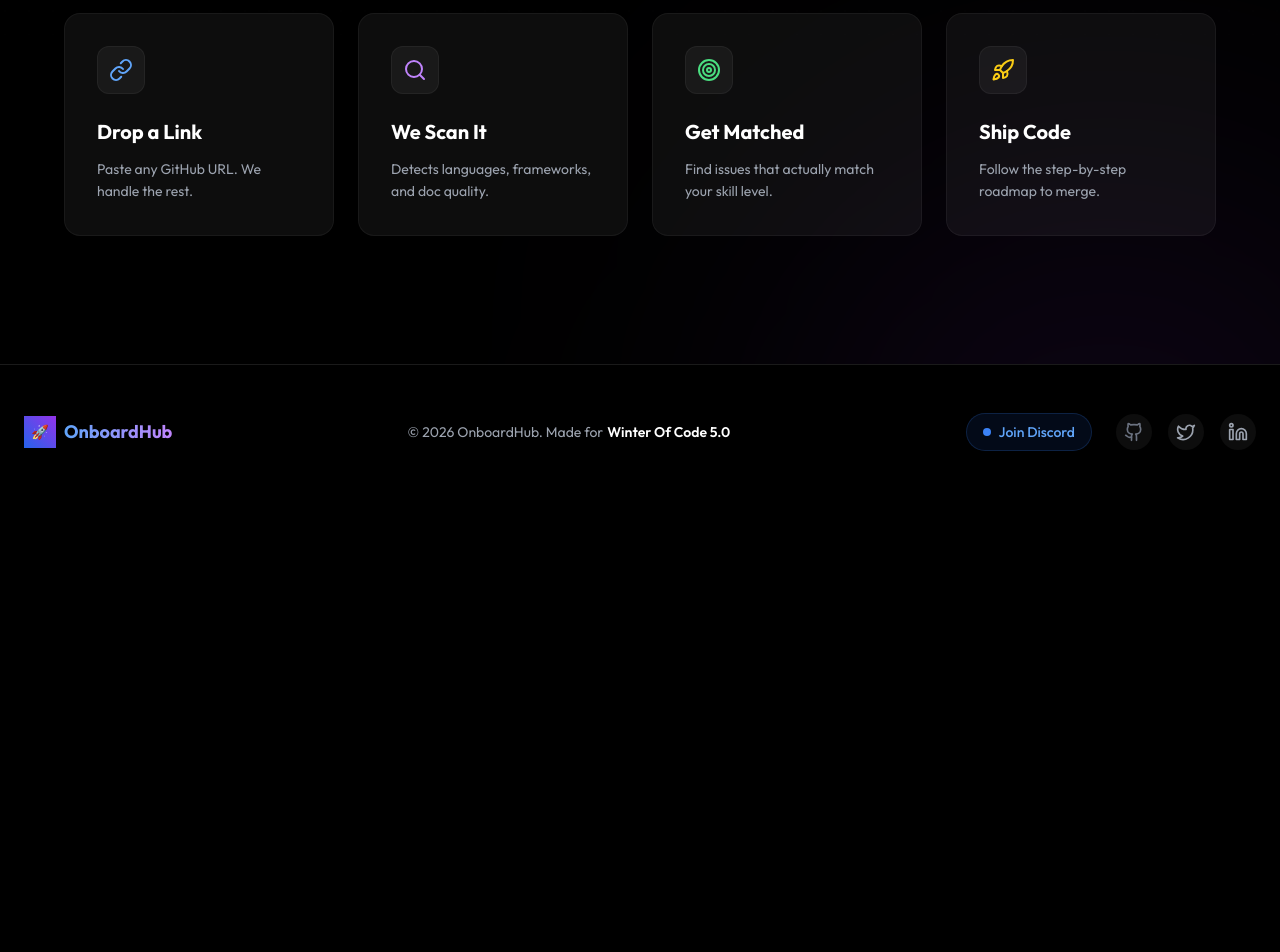
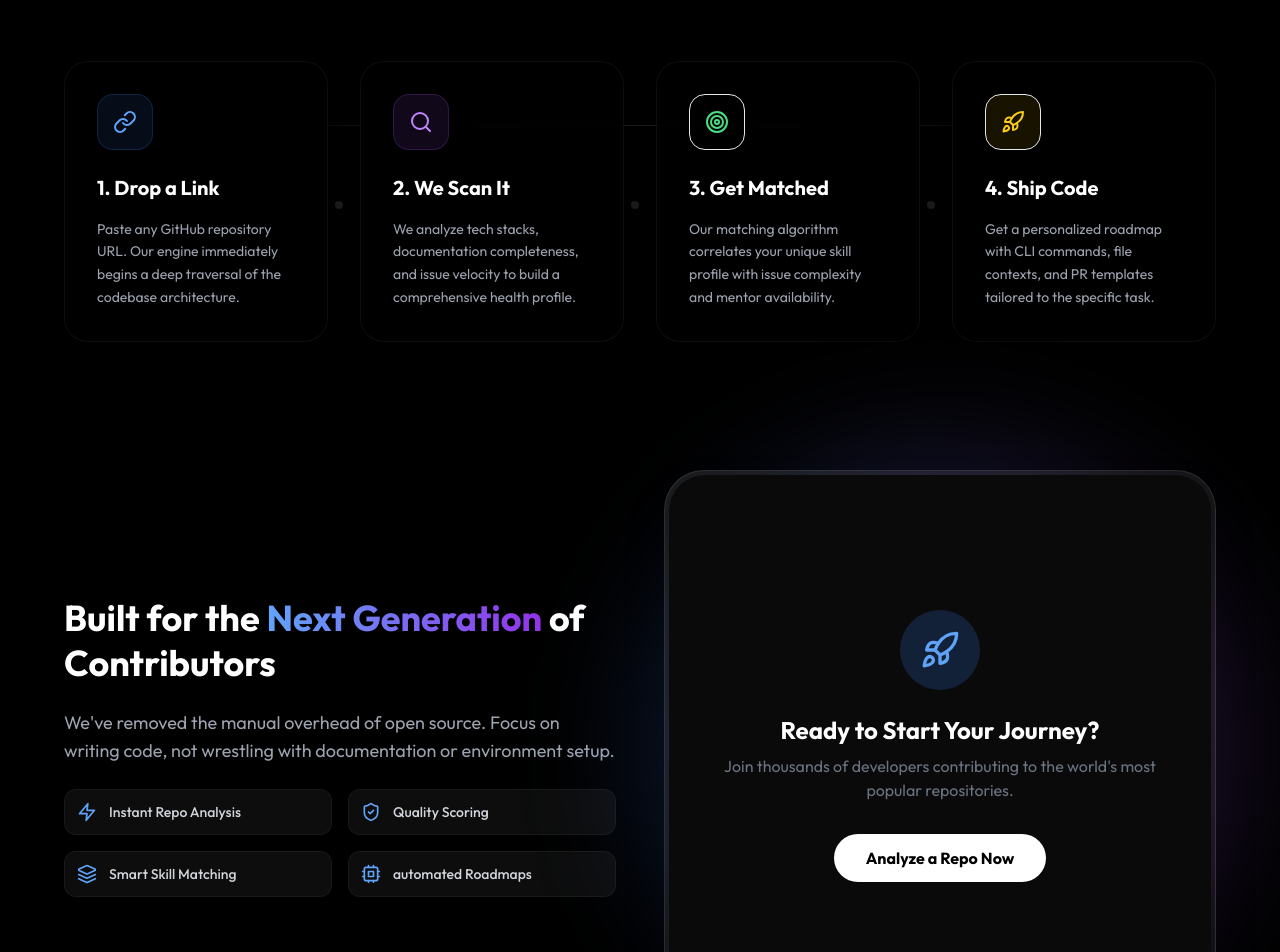
Before and after one commit to Soumya-420/OnboardHub, a Next.js app in the folder frontend/: page / in a window 1280 px wide. Shown: the part 1760-2712 px from the top of the page. Before the commit the page ends 2259 px from the top, so only its background shows below. Built offline with nearby package versions, Linux system fonts and the light colour scheme.

Commit message:
feat: enhance landing page and streamline PR assistant

```diff
--- a/frontend/app/page.tsx
+++ b/frontend/app/page.tsx
@@ -5,7 +5,7 @@ import { useRouter } from "next/navigation";
 import { motion, useScroll, useTransform, AnimatePresence } from "framer-motion";
 import { TypewriterHero } from "../components/TypewriterHero";
 import { BeginnerReadinessCard } from "../components/BeginnerReadinessCard";
-import { Rocket, Link as LinkIcon, Search, Target, ChevronDown, Globe, Users, X, Loader2, Sparkles, ExternalLink, MessageSquare, BookOpen, Zap, Info, GitFork, AlertCircle } from "lucide-react";
+import { Rocket, Link as LinkIcon, Search, Target, ChevronDown, Globe, Users, X, Loader2, Sparkles, ExternalLink, MessageSquare, BookOpen, Zap, Info, GitFork, AlertCircle, ShieldCheck, Layers, Cpu } from "lucide-react";
 import { useState, useEffect } from "react";
 import "./globals.css";
 
@@ -85,18 +85,6 @@ export default function Home() {
             template: `## What does this PR do?\nFixes #${issue.number || 'issue-number'}\n\n## Verification\n- [ ] Ran locally\n- [ ] Tests pass`
         };
 
-        let meeting = {
-            talkingPoints: [
-                "Summarize the goal of the PR in one sentence.",
-                "Mention any technical hurdles encountered and how they were solved.",
-                "Ask for feedback on specific lines of code (be precise)."
-            ],
-            questions: [
-                "Does this align with the project's long-term vision?",
-                "Are there existing tests I should run or update for this?",
-                "Are there specific edge cases I should focus on during verification?"
-            ]
-        };
 
         let specific = {
             files: "src/...",
@@ -114,7 +102,7 @@ export default function Home() {
             base.commit = `git commit -m "docs: update README details"`;
         }
 
-        return { ...base, ...specific, meeting, tip: "Don't forget to star the repo!" };
+        return { ...base, ...specific, tip: "Don't forget to star the repo!" };
     };
 
     const fetchGlobalIssues = async () => {
@@ -392,14 +380,38 @@ I am eager to contribute to ${repoName.split('/')[1] || repoName}. My skills in
 
 
                 {/* Workflow Section */}
-                <section className="w-full max-w-6xl">
-                    <h2 className="text-4xl font-bold text-center mb-16 text-transparent bg-clip-text bg-gradient-to-b from-white to-gray-600">How OnboardHub Works</h2>
-                    <div className="grid grid-cols-1 md:grid-cols-4 gap-6">
+                <section className="w-full max-w-6xl mb-32 relative">
+                    <div className="absolute top-1/2 left-0 right-0 h-px bg-gradient-to-r from-transparent via-white/10 to-transparent hidden md:block -z-10"></div>
+
+                    <h2 className="text-4xl md:text-5xl font-bold text-center mb-4 text-transparent bg-clip-text bg-gradient-to-b from-white to-gray-500">How OnboardHub Works</h2>
+                    <p className="text-gray-500 text-center mb-16 max-w-2xl mx-auto">Our automated engine streamlines the entire contribution lifecycle, from discovery to merge.</p>
+
+                    <div className="grid grid-cols-1 md:grid-cols-4 gap-8">
                         {[
-                            { icon: <LinkIcon className="w-6 h-6 text-blue-400" />, title: "Drop a Link", desc: "Paste any GitHub URL. We handle the rest." },
-                            { icon: <Search className="w-6 h-6 text-purple-400" />, title: "We Scan It", desc: "Detects languages, frameworks, and doc quality." },
-                            { icon: <Target className="w-6 h-6 text-green-400" />, title: "Get Matched", desc: "Find issues that actually match your skill level." },
-                            { icon: <Rocket className="w-6 h-6 text-yellow-400" />, title: "Ship Code", desc: "Follow the step-by-step roadmap to merge." }
+                            {
+                                icon: <LinkIcon className="w-6 h-6 text-blue-400" />,
+                                title: "1. Drop a Link",
+                                desc: "Paste any GitHub repository URL. Our engine immediately begins a deep traversal of the codebase architecture.",
+                                color: "blue"
+                            },
+                            {
+                                icon: <Search className="w-6 h-6 text-purple-400" />,
+                                title: "2. We Scan It",
+                                desc: "We analyze tech stacks, documentation completeness, and issue velocity to build a comprehensive health profile.",
+                                color: "purple"
+                            },
+                            {
+                                icon: <Target className="w-6 h-6 text-green-400" />,
+                                title: "3. Get Matched",
+                                desc: "Our matching algorithm correlates your unique skill profile with issue complexity and mentor availability.",
+                                color: "green"
+                            },
+                            {
+                                icon: <Rocket className="w-6 h-6 text-yellow-400" />,
+                                title: "4. Ship Code",
+                                desc: "Get a personalized roadmap with CLI commands, file contexts, and PR templates tailored to the specific task.",
+                                color: "yellow"
+                            }
                         ].map((item, i) => (
                             <motion.div
                                 key={i}
@@ -407,16 +419,64 @@ I am eager to contribute to ${repoName.split('/')[1] || repoName}. My skills in
                                 whileInView={{ opacity: 1, y: 0 }}
                                 viewport={{ once: true }}
                                 transition={{ delay: i * 0.1 }}
-                                whileHover={{ y: -5 }}
-                                className="bg-white/5 p-8 rounded-2xl border border-white/5 hover:border-white/10 hover:bg-white/10 transition-all group"
+                                whileHover={{ y: -10 }}
+                                className="relative bg-black/40 backdrop-blur-sm p-8 rounded-3xl border border-white/5 hover:border-white/20 hover:bg-white/[0.02] transition-all group"
                             >
-                                <div className="w-12 h-12 bg-white/5 rounded-xl flex items-center justify-center mb-6 group-hover:scale-110 transition-transform border border-white/5">
+                                <div className={`w-14 h-14 bg-${item.color}-500/10 rounded-2xl flex items-center justify-center mb-6 group-hover:scale-110 transition-transform border border-${item.color}-500/20 shadow-lg shadow-${item.color}-500/5`}>
                                     {item.icon}
                                 </div>
-                                <h3 className="text-xl font-bold text-white mb-3">{item.title}</h3>
-                                <p className="text-gray-400 leading-relaxed text-sm">{item.desc}</p>
+                                <h3 className="text-xl font-bold text-white mb-4 group-hover:text-blue-400 transition-colors">{item.title}</h3>
+                                <p className="text-gray-400 leading-relaxed text-sm group-hover:text-gray-300 transition-colors">{item.desc}</p>
+
+                                {/* Connector Dot for Desktop */}
+                                <div className="hidden md:block absolute top-1/2 -right-4 w-2 h-2 rounded-full bg-white/10 group-last:hidden"></div>
                             </motion.div>
                         ))}
+                    </div>
+                </section>
+
+                {/* Features Section */}
+                <section className="w-full max-w-6xl mb-32">
+                    <div className="grid grid-cols-1 md:grid-cols-2 gap-12 items-center">
+                        <div className="space-y-6">
+                            <h2 className="text-4xl font-bold text-white leading-tight">
+                                Built for the <span className="text-transparent bg-clip-text bg-gradient-to-r from-blue-400 to-purple-600">Next Generation</span> of Contributors
+                            </h2>
+                            <p className="text-gray-400 text-lg">
+                                We've removed the manual overhead of open source. Focus on writing code, not wrestling with documentation or environment setup.
+                            </p>
+                            <div className="grid grid-cols-1 sm:grid-cols-2 gap-4">
+                                {[
+                                    { icon: <Zap className="w-5 h-5" />, text: "Instant Repo Analysis" },
+                                    { icon: <ShieldCheck className="w-5 h-5" />, text: "Quality Scoring" },
+                                    { icon: <Layers className="w-5 h-5" />, text: "Smart Skill Matching" },
+                                    { icon: <Cpu className="w-5 h-5" />, text: "automated Roadmaps" }
+                                ].map((feature, i) => (
+                                    <div key={i} className="flex items-center gap-3 p-3 bg-white/5 rounded-xl border border-white/5">
+                                        <div className="text-blue-400">{feature.icon}</div>
+                                        <span className="text-sm text-gray-300 font-medium">{feature.text}</span>
+                                    </div>
+                                ))}
+                            </div>
+                        </div>
+                        <div className="relative">
+                            <div className="absolute -inset-4 bg-gradient-to-r from-blue-500/20 to-purple-500/20 blur-3xl rounded-full"></div>
+                            <div className="relative bg-gradient-to-br from-white/10 to-white/5 border border-white/10 p-1 rounded-[2.5rem] overflow-hidden shadow-2xl">
+                                <div className="bg-[#0a0a0a] rounded-[2.25rem] p-8 aspect-square flex flex-col justify-center items-center text-center">
+                                    <div className="w-20 h-20 bg-blue-500/20 rounded-full flex items-center justify-center mb-6 animate-pulse">
+                                        <Rocket className="w-10 h-10 text-blue-400" />
+                                    </div>
+                                    <h4 className="text-2xl font-bold text-white mb-2 text-balance">Ready to Start Your Journey?</h4>
+                                    <p className="text-gray-500 mb-8">Join thousands of developers contributing to the world's most popular repositories.</p>
+                                    <button
+                                        onClick={() => window.scrollTo({ top: 0, behavior: 'smooth' })}
+                                        className="px-8 py-3 bg-white text-black font-bold rounded-full hover:scale-105 transition-transform"
+                                    >
+                                        Analyze a Repo Now
+                                    </button>
+                                </div>
+                            </div>
+                        </div>
                     </div>
                 </section>
 
@@ -646,33 +706,6 @@ I am eager to contribute to ${repoName.split('/')[1] || repoName}. My skills in
                                                                         </div>
                                                                     </div>
                                                                 </div>
-
-                                                                <div className="pt-4 border-t border-white/5 grid md:grid-cols-2 gap-4">
-                                                                    <div>
-                                                                        <h4 className="text-[10px] font-bold text-blue-400 mb-2 uppercase flex items-center gap-2">
-                                                                            <MessageSquare className="w-3 h-3" /> Talking Points
-                                                                        </h4>
-                                                                        <ul className="space-y-1">
-                                                                            {getSuggestions(issue).meeting.talkingPoints.map((point: string, idx: number) => (
-                                                                                <li key={idx} className="text-[10px] text-gray-400 flex gap-2">
-                                                                                    <span className="text-blue-500/50">•</span> {point}
-                                                                                </li>
-                                                                            ))}
-                                                                        </ul>
-                                                                    </div>
-                                                                    <div>
-                                                                        <h4 className="text-[10px] font-bold text-purple-400 mb-2 uppercase flex items-center gap-2">
-                                                                            <BookOpen className="w-3 h-3" /> Questions
-                                                                        </h4>
-                                                                        <ul className="space-y-1">
-                                                                            {getSuggestions(issue).meeting.questions.map((q: string, idx: number) => (
-                                                                                <li key={idx} className="text-[10px] text-gray-400 flex gap-2">
-                                                                                    <span className="text-purple-500/50">?</span> {q}
-                                                                                </li>
-                                                                            ))}
-                                                                        </ul>
-                                                                    </div>
-                                                                </div>
                                                             </div>
                                                         </div>
                                                     </motion.div>
```
Also changed, not shown: frontend/app/dashboard/page.tsx (+1 -50 lines).
